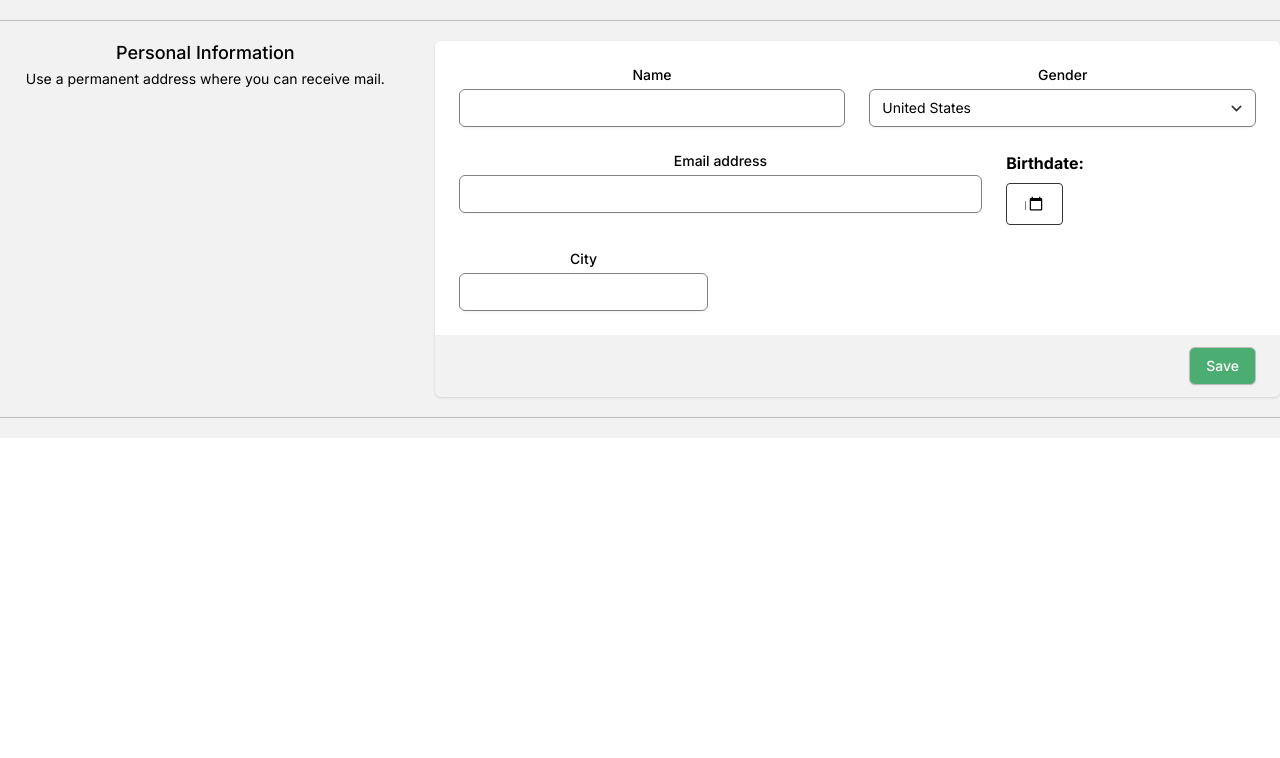
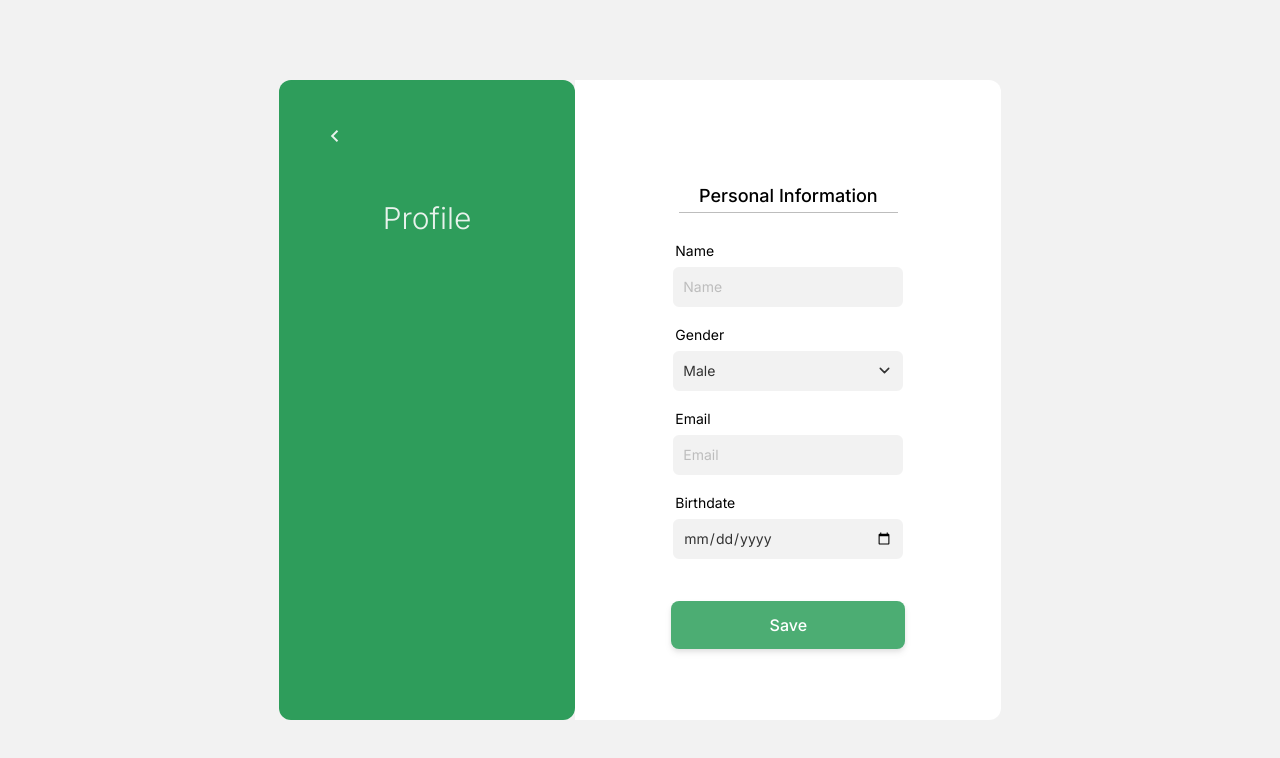
Before and after one commit to purwadhikafullstack/JCWDOL0901, a React (Create React App) app in the folder projects/client/: page /user/profile-update in a window 1280 px wide. Shown: the top 758 px of the page. Built offline with nearby package versions, Linux system fonts and the light colour scheme.

Commit message:
finished Account Setting Page client, working on server

```diff
--- /dev/null
+++ b/projects/client/src/components/UserAccountSetting/SelectBoxGender.jsx
@@ -0,0 +1,39 @@
+import React from 'react'
+import FormikError from '../InputGroup/FormikError';
+
+const Options = () => {
+  const options = [
+    { id: "M", name: "Male" },
+    { id: "F", name: "Female" }
+  ];
+
+  return (
+    options.map((option, index) => {
+      return (
+        <option value={option.id} key={index}>
+          {option.name}
+        </option>
+      );
+    })
+  );
+};
+
+function SelectBoxGender({ name, inputKey, formik }) {
+  return (
+    <div className="relative z-10">
+			<select
+				name={inputKey}
+				id={name}
+				onChange={formik?.handleChange}
+				onBlur={formik?.handleBlur}
+				value={formik?.values[inputKey]}
+				className="bg-gray-100 text-gray-500 placeholder-gray-200 border-2 border-white active:bg-white focus:border-green-500 focus:outline-none focus:border-2 focus:bg-white focus:text-black rounded-lg text-sm w-full p-2.5"
+			>
+				<Options />
+			</select>
+			<FormikError formik={formik} inputKey={inputKey} />
+		</div>
+  )
+}
+
+export default SelectBoxGender
--- /dev/null
+++ b/projects/client/src/components/UserAccountSetting/SelectGroupGender.jsx
@@ -0,0 +1,14 @@
+import React from "react";
+import SelectBoxGender from "./SelectBoxGender";
+import InputLabel from "../InputGroup/InputLabel";
+
+const SelectGroupGender = ({ name, formik, inputKey }) => {
+  return (
+    <div className="flex flex-col my-2 w-full">
+      <InputLabel name={name} />
+      <SelectBoxGender inputKey={inputKey} name={name} formik={formik} />
+    </div>
+  );
+};
+
+export default SelectGroupGender;
--- a/projects/client/src/components/UserAccountSetting/UserAccountSettingForm.jsx
+++ b/projects/client/src/components/UserAccountSetting/UserAccountSettingForm.jsx
@@ -1,17 +1,19 @@
-import React from 'react'
+import React from "react";
 import ErrorWarning from "../ErrorWarning";
-import UserAccountSettingFormWithValidator from './UserAccountSettingFormWithValidator';
+import UserAccountSettingFormWithValidator from "./UserAccountSettingFormWithValidator";
+
 
 function UserAccountSettingForm() {
-    const [error, setError] = React.useState("");
+  const [error, setError] = React.useState("");
 
   return (
-     <div className="flex flex-col items-center min-w-fit shrink-0 px-6 bg-white sm:h-inherit sm:px-24 sm:py-8 sm:justify-center sm:rounded-r-xl">
+    <div className="flex flex-col items-center min-w-fit shrink-0 px-6 bg-white sm:h-inherit sm:px-24 sm:py-8 sm:justify-center sm:rounded-r-xl">
       <ErrorWarning error={error} />
+      <h3 className="border-b px-5 pb-1 mx-auto text-lg font-medium leading-6 text-gray-900">Personal Information</h3>
+      <hr className="h-5" />
       <UserAccountSettingFormWithValidator setError={setError} />
     </div>
-  )
+  );
 }
 
-
 export default UserAccountSettingForm;
--- a/projects/client/src/components/UserAccountSetting/UserAccountSettingFormWithValidator.jsx
+++ b/projects/client/src/components/UserAccountSetting/UserAccountSettingFormWithValidator.jsx
@@ -5,18 +5,14 @@ import { formikUserAccountSettingConfiguration } from "./config/formikUserAccoun
 import UserAccountSettingInputField from "./UserAccountSettingInputField";
 import Button from "../Button";
 
-function UserAccountSettingFormWithValidator() {
+function UserAccountSettingFormWithValidator({ setError }) {
   const navigate = useNavigate();
 
   const formik = useFormik(formikUserAccountSettingConfiguration(setError, navigate));
   return (
     <form onSubmit={formik.handleSubmit} noValidate>
       <UserAccountSettingInputField formik={formik} />
-      <Button
-        type="submit"
-        name="User Personal Data Update"
-        disabled={formik.isSubmitting || formik.isValidating}
-      />
+      <Button type="submit" name="Save" disabled={formik.isSubmitting || formik.isValidating} />
     </form>
   );
 }
--- a/projects/client/src/components/UserAccountSetting/UserAccountSettingInputField.jsx
+++ b/projects/client/src/components/UserAccountSetting/UserAccountSettingInputField.jsx
@@ -1,13 +1,17 @@
 import React from "react";
 import InputGroup from "../InputGroup";
-import SelectGroup from "../SelectGroup";
-import { handleOptionsGetter } from "../UserLogin/handlers/userLoginHandler";
+import SelectGroupGender from "./SelectGroupGender";
 
-function UserAccountSettingInputField({formik}) {
+const getter = [
+  { id: "M", name: "Male" },
+  { id: "F", name: "Female" },
+];
+
+function UserAccountSettingInputField({ formik }) {
   return (
     <div className="flex flex-col items-center min-w-full">
       <InputGroup name="Name" type="text" inputKey="name" formik={formik} />
-      <SelectGroup name="Gender" inputKey="gender" formik={formik} getter={handleOptionsGetter} />
+      <SelectGroupGender name="Gender" inputKey="gender" formik={formik} getter={getter} />
       <InputGroup name="Email" type="email" inputKey="email" formik={formik} />
       <InputGroup name="Birthdate" type="date" inputKey="birthdate" formik={formik} />
     </div>
--- a/projects/client/src/components/UserAccountSetting/handlers/UserAccountSettingHandler.js
+++ b/projects/client/src/components/UserAccountSetting/handlers/UserAccountSettingHandler.js
@@ -13,7 +13,7 @@ const userAccountSettingErrorHandler = async (error) => {
   };
 
 
-export const userAccountSettingHandler = async (data) => {
+export const userAccountSettingHandler = async (data, setError) => {
   try {
     const response = await axios.patch(
       `${process.env.REACT_APP_API_BASE_URL}/profile/update`,
@@ -21,6 +21,6 @@ export const userAccountSettingHandler = async (data) => {
     );
     return response.data;
   } catch (error) {
-    await setError(await userLoginErrorHandler(error));
+    await setError(await userAccountSettingErrorHandler(error));
   }
 };
--- a/projects/client/src/pages/UserAccountSetting/UserAccountSettingPage.jsx
+++ b/projects/client/src/pages/UserAccountSetting/UserAccountSettingPage.jsx
@@ -1,127 +1,153 @@
 import React from "react";
-import { PhotographIcon, UserCircleIcon } from "@heroicons/react/solid";
-// import { CreditCardIcon, KeyIcon, SquaresPlusIcon, UserCircleIcon, UserGroupIcon } from '@heroicons/react/24/outline'
-// import { OutlineIconName } from '@heroicons/react/outline';
+import CircularBackgroundDecoration from "../../components/CircularBackgroundDecoration";
+import BackButton from "../../components/BackButton";
+import UserLoginForm from "../../components/UserLogin/UserLoginForm";
+import UserLoginIllustration from "../../components/UserLogin/UserLoginIllustration";
+import UserAccountSettingForm from "../../components/UserAccountSetting/UserAccountSettingForm";
+
+const Illustration = () => {
+  return (
+    <>
+      <div className="bg-green-200 block text-white flex flex-row justify-center items-center z-10 sm:hidden">
+        <div className="my-3 mr-auto ml-6 text-3xl font-semibold">Profile</div>
+      </div>
+
+      <div className="hidden my-8 mx-20 shrink-0 sm:flex sm:flex-col sm:justify-center">
+        <div className="mb-4 text-green-100 text-3xl font-light">Profile</div>
+      </div>
+    </>
+  );
+};
 
 function UserAccountSettingPage() {
   return (
-    <>
-      <div className="hidden sm:block" aria-hidden="true">
-        <div className="py-5">
-          <div className="border-t border-gray-200" />
-        </div>
+    // <>
+    //   <div className="hidden sm:block" aria-hidden="true">
+    //     <div className="py-5">
+    //       <div className="border-t border-gray-200" />
+    //     </div>
+    //   </div>
+
+    //   <div className="mt-10 sm:mt-0">
+    //     <div className="border md:grid md:grid-cols-3 md:gap-6">
+    //       <div className="p-7 md:col-span-1">
+    //         <div className="border px-4 sm:px-0">
+    //           <h3 className="border text-lg font-medium leading-6 text-gray-900">Personal Information</h3>
+    //           <p className="mt-1 text-sm text-gray-600">
+    //             Use a permanent address where you can receive mail.
+    //           </p>
+    //         </div>
+    //       </div>
+    //       <div className="mt-5 md:col-span-2 md:mt-0">
+    //         <form action="#" method="POST">
+    //           <div className="overflow-hidden shadow sm:rounded-md">
+    //             <div className="bg-white px-4 py-5 sm:p-6">
+    //               <div className="grid grid-cols-6 gap-6">
+    //                 <div className="col-span-6 sm:col-span-3">
+    //                   <label
+    //                     htmlFor="first-name"
+    //                     className="block text-sm font-medium text-gray-700"
+    //                   >
+    //                     Name
+    //                   </label>
+    //                   <input
+    //                     type="text"
+    //                     name="first-name"
+    //                     id="first-name"
+    //                     autoComplete="given-name"
+    //                     className="mt-1 block w-full rounded-md border-gray-300 shadow-sm focus:border-indigo-500 focus:ring-indigo-500 sm:text-sm"
+    //                   />
+    //                 </div>
+
+    //                 <div className="col-span-6 sm:col-span-3">
+    //                   <label htmlFor="country" className="block text-sm font-medium text-gray-700">
+    //                     Gender
+    //                   </label>
+    //                   <select
+    //                     id="country"
+    //                     name="country"
+    //                     autoComplete="country-name"
+    //                     className="mt-1 block w-full rounded-md border border-gray-300 bg-white py-2 px-3 shadow-sm focus:border-indigo-500 focus:outline-none focus:ring-indigo-500 sm:text-sm"
+    //                   >
+    //                     <option>United States</option>
+    //                     <option>Canada</option>
+    //                     <option>Mexico</option>
+    //                   </select>
+    //                 </div>
+
+    //                 <div className="col-span-6 sm:col-span-4">
+    //                   <label
+    //                     htmlFor="email-address"
+    //                     className="block text-sm font-medium text-gray-700"
+    //                   >
+    //                     Email address
+    //                   </label>
+    //                   <input
+    //                     type="text"
+    //                     name="email-address"
+    //                     id="email-address"
+    //                     autoComplete="email"
+    //                     className="mt-1 block w-full rounded-md border-gray-300 shadow-sm focus:border-indigo-500 focus:ring-indigo-500 sm:text-sm"
+    //                   />
+    //                 </div>
+
+    //                 <div className="w-full sm:w-1/2">
+    //                   <label className="block mb-2 font-bold" htmlFor="birthdate">
+    //                     Birthdate:
+    //                   </label>
+    //                   <input
+    //                     className="w-full px-4 py-2 border rounded"
+    //                     type="date"
+    //                     id="birthdate"
+    //                     // value={birthdate}
+    //                     // onChange={handleBirthdateChange}
+    //                   />
+    //                 </div>
+
+    //                 <div className="col-span-6 sm:col-span-6 lg:col-span-2">
+    //                   <label htmlFor="city" className="block text-sm font-medium text-gray-700">
+    //                     City
+    //                   </label>
+    //                   <input
+    //                     type="text"
+    //                     name="city"
+    //                     id="city"
+    //                     autoComplete="address-level2"
+    //                     className="mt-1 block w-full rounded-md border-gray-300 shadow-sm focus:border-indigo-500 focus:ring-indigo-500 sm:text-sm"
+    //                   />
+    //                 </div>
+    //               </div>
+    //             </div>
+    //             <div className="bg-gray-50 px-4 py-3 text-right sm:px-6">
+    //               <button
+    //                 type="submit"
+    //                 className="inline-flex justify-center rounded-md border border-transparent bg-green-300 py-2 px-4 text-sm font-medium text-white shadow-sm hover:bg-green-200 focus:outline-none active:bg-green-500 focus:ring-2 focus:ring-indigo-500 focus:ring-offset-2"
+    //               >
+    //                 Save
+    //               </button>
+    //             </div>
+    //           </div>
+    //         </form>
+    //       </div>
+    //     </div>
+    //   </div>
+
+    //   <div className="hidden sm:block" aria-hidden="true">
+    //     <div className="py-5">
+    //       <div className="border-t border-gray-200" />
+    //     </div>
+    //   </div>
+    // </>
+
+    // ------------------------------
+
+    <div className="flex flex-col mx-auto flex-1 min-w-[480px] w-full bg-white sm:bg-gray-100 sm:flex-row sm:justify-center sm:py-20 sm:max-w-full min-h-screen sm:drop-shadow-2xl overflow-hidden">
+      <div className="z-10 relative sm:flex sm:flex-col sm:bg-green-400 sm:h-inherit sm:rounded-xl sm:p-6">
+        <BackButton url="/" color="text-green-100" />
+        <Illustration />
       </div>
-
-      <div className="mt-10 sm:mt-0">
-        <div className="md:grid md:grid-cols-3 md:gap-6">
-          <div className="md:col-span-1">
-            <div className="px-4 sm:px-0">
-              <h3 className="text-lg font-medium leading-6 text-gray-900">Personal Information</h3>
-              <p className="mt-1 text-sm text-gray-600">
-                Use a permanent address where you can receive mail.
-              </p>
-            </div>
-          </div>
-          <div className="mt-5 md:col-span-2 md:mt-0">
-            <form action="#" method="POST">
-              <div className="overflow-hidden shadow sm:rounded-md">
-                <div className="bg-white px-4 py-5 sm:p-6">
-                  <div className="grid grid-cols-6 gap-6">
-                    <div className="col-span-6 sm:col-span-3">
-                      <label
-                        htmlFor="first-name"
-                        className="block text-sm font-medium text-gray-700"
-                      >
-                        Name
-                      </label>
-                      <input
-                        type="text"
-                        name="first-name"
-                        id="first-name"
-                        autoComplete="given-name"
-                        className="mt-1 block w-full rounded-md border-gray-300 shadow-sm focus:border-indigo-500 focus:ring-indigo-500 sm:text-sm"
-                      />
-                    </div>
-
-                    <div className="col-span-6 sm:col-span-3">
-                      <label htmlFor="country" className="block text-sm font-medium text-gray-700">
-                        Gender
-                      </label>
-                      <select
-                        id="country"
-                        name="country"
-                        autoComplete="country-name"
-                        className="mt-1 block w-full rounded-md border border-gray-300 bg-white py-2 px-3 shadow-sm focus:border-indigo-500 focus:outline-none focus:ring-indigo-500 sm:text-sm"
-                      >
-                        <option>United States</option>
-                        <option>Canada</option>
-                        <option>Mexico</option>
-                      </select>
-                    </div>
-
-                    <div className="col-span-6 sm:col-span-4">
-                      <label
-                        htmlFor="email-address"
-                        className="block text-sm font-medium text-gray-700"
-                      >
-                        Email address
-                      </label>
-                      <input
-                        type="text"
-                        name="email-address"
-                        id="email-address"
-                        autoComplete="email"
-                        className="mt-1 block w-full rounded-md border-gray-300 shadow-sm focus:border-indigo-500 focus:ring-indigo-500 sm:text-sm"
-                      />
-                    </div>
-
-                    <div className="w-full sm:w-1/2">
-                      <label className="block mb-2 font-bold" htmlFor="birthdate">
-                        Birthdate:
-                      </label>
-                      <input
-                        className="w-full px-4 py-2 border rounded"
-                        type="date"
-                        id="birthdate"
-                        // value={birthdate}
-                        // onChange={handleBirthdateChange}
-                      />
-                    </div>
-
-                    <div className="col-span-6 sm:col-span-6 lg:col-span-2">
-                      <label htmlFor="city" className="block text-sm font-medium text-gray-700">
-                        City
-                      </label>
-                      <input
-                        type="text"
-                        name="city"
-                        id="city"
-                        autoComplete="address-level2"
-                        className="mt-1 block w-full rounded-md border-gray-300 shadow-sm focus:border-indigo-500 focus:ring-indigo-500 sm:text-sm"
-                      />
-                    </div>
-                  </div>
-                </div>
-                <div className="bg-gray-50 px-4 py-3 text-right sm:px-6">
-                  <button
-                    type="submit"
-                    className="inline-flex justify-center rounded-md border border-transparent bg-green-300 py-2 px-4 text-sm font-medium text-white shadow-sm hover:bg-green-200 focus:outline-none active:bg-green-500 focus:ring-2 focus:ring-indigo-500 focus:ring-offset-2"
-                  >
-                    Save
-                  </button>
-                </div>
-              </div>
-            </form>
-          </div>
-        </div>
-      </div>
-
-      <div className="hidden sm:block" aria-hidden="true">
-        <div className="py-5">
-          <div className="border-t border-gray-200" />
-        </div>
-      </div>
-    </>
+      <UserAccountSettingForm />
+    </div>
   );
 }
 
```
Also changed, not shown: projects/client/src/components/UserAccountSetting/config/formikUserAccountSettingConfiguration.js (+5 -9 lines), projects/client/src/components/UserLogin/handlers/userLoginHandler.js (+4 -14 lines).
